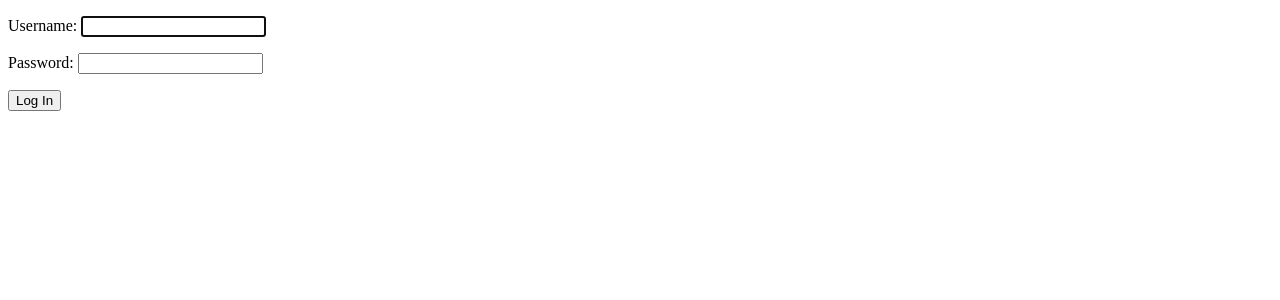
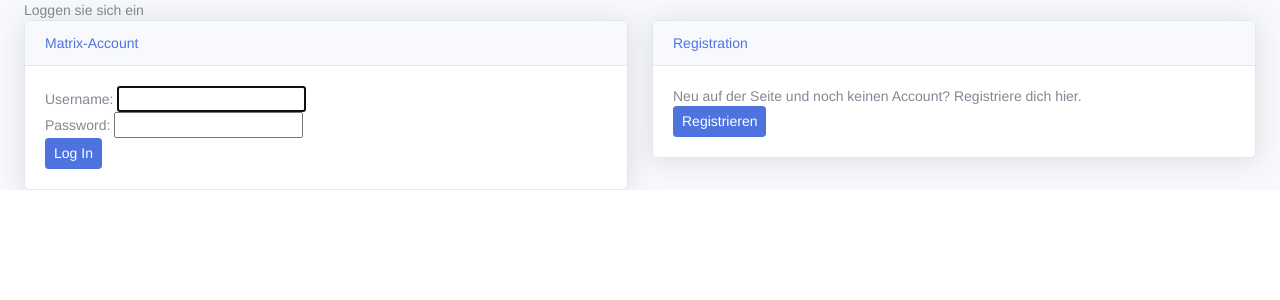
Before and after one commit to encrosafe/public_test, a Django app: page /login/ in a window 1280 px wide. Shown: the top 300 px of the page. Run offline with Django 3.2, Linux system fonts and the light colour scheme; some libraries are stand-ins or nearby versions.

Commit message:
Templates angepasst

```diff
--- a/public_test/templates/registration/login.html
+++ b/public_test/templates/registration/login.html
@@ -2,14 +2,48 @@
 <html>
 	<head>
 		<title>Loggen sie sich ein</title>
+
+		{% include "include_css.html" %}
+		{% include "include_js.html" %}
+
 	</head>
 	<body>
-
-		<form method="post">
-		  {% csrf_token %}
-		  {{ form.as_p }}
-		  <button type="submit">Log In</button>
-		</form>
+		<div id="wrapper">
+			<div id="content-wrapper" class="d-flex flex-column">
+				<div id="content">
+					<div class="container-fluid">
+						<h3>Loggen sie sich ein</h3>
+						<div class="row">
+							<div class="col-lg-6">
+								<div class="card shadow">
+									<div class="card-header">
+										<h6 class="text-primary">Matrix-Account</h6>
+									</div>
+									<div class="card-body">
+										<form method="post">
+											{% csrf_token %}
+											{{ form.as_p }}
+											<button class="btn btn-primary btn-sm" type="submit">Log In</button>
+										</form>
+									</div>
+								</div>
+							</div>
+							<div class="col-lg-6">
+								<div class="card shadow">
+									<div class="card-header">
+										<h6 class="text-primary">Registration</h6>
+									</div>
+									<div class="card-body">
+										<p>Neu auf der Seite und noch keinen Account? Registriere dich hier.</p>
+										<a class="btn btn-sm btn-primary" href="#">Registrieren</a>
+									</div>
+								</div>
+							</div>
+						</div>
+					</div>
+				</div>
+			</div>
+		</div>
 
 	</body>
 </html>
--- a/public_test/templates/sidebar.html
+++ b/public_test/templates/sidebar.html
@@ -2,7 +2,7 @@
 
 	<li class="nav-item">
 		<a class="nav-link collapsed" href="#" data-toggle="collapse" data-target="#collapseTwo"
-		aria-expanded="true" aria-controls="collapseTwo">
+			aria-expanded="true" aria-controls="collapseTwo">
 			<span>Start</span>
 		</a>
 	</li>
```
Also changed, not shown: public_test/templates/base_template.html (+2 -31 lines), public_test/templates/topbar.html (added, +17 -0 lines).
